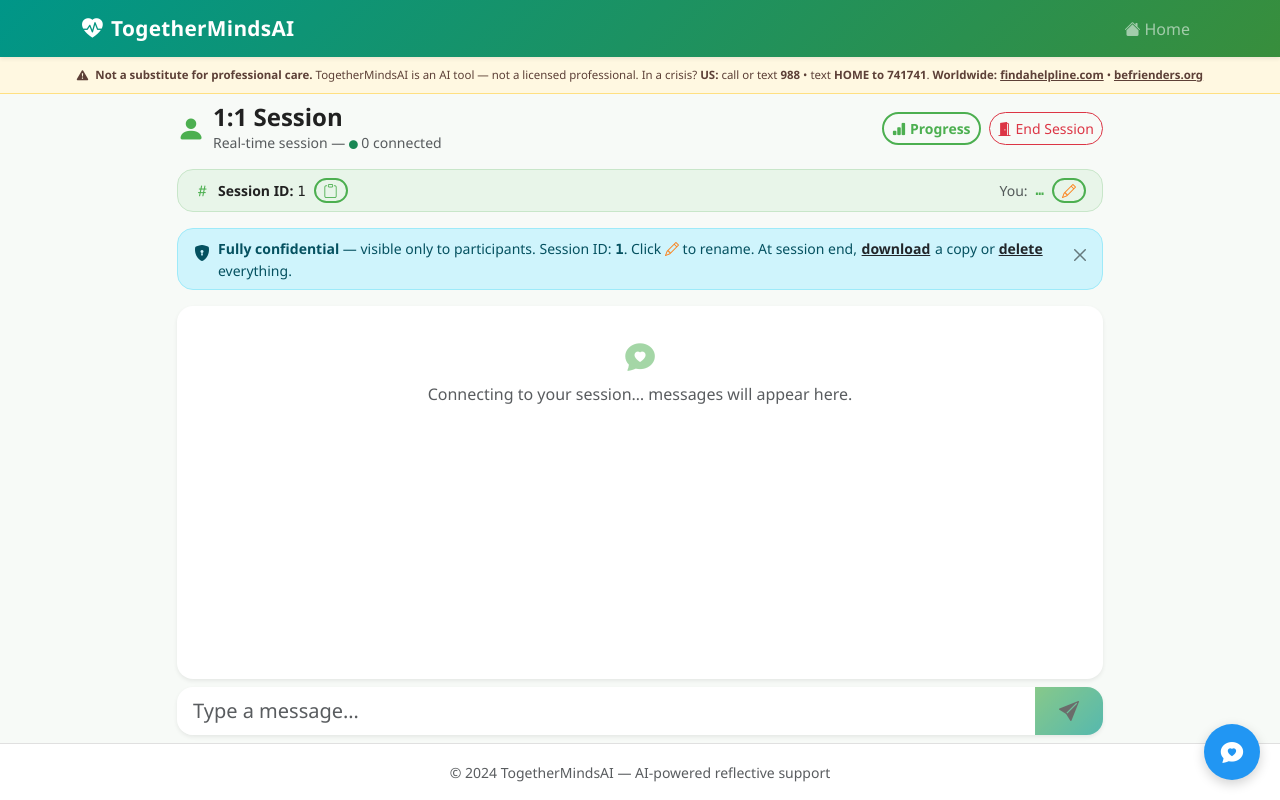
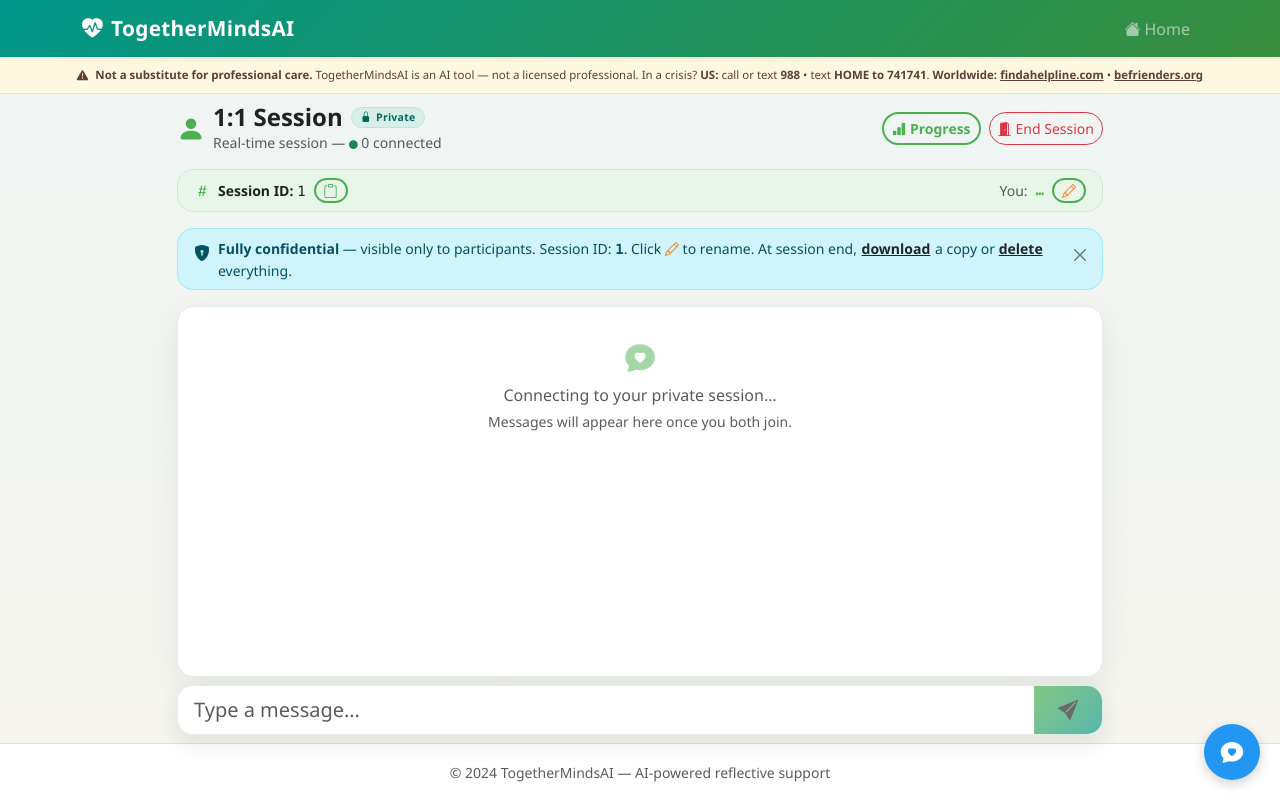
Before and after one commit to OnlineGBC/TogetherMindsAI, a Flask app: page /therapy/solo/1 in a window 1280 px wide. Run offline with Flask 3, Linux system fonts and the light colour scheme; the visitor is signed in with stand-in values (Sample User, id 1); tables that the repository leaves empty hold one stand-in row (values such as "Sample post"); parts of the project's set-up code (start-up, migrations or seed data) failed here and were passed over; some libraries are stand-ins or nearby versions.

Commit message:
1:1 client view: polish solo_live page (scoped)
Calm gradient background, elevated chat card and input bar, a 'Private' lock
chip in the header, and a clearer connecting/empty state. All scoped to
body.session-1to1 so the shared consumer couple/group/solo pages are untouched.

```diff
--- a/templates/solo_live.html
+++ b/templates/solo_live.html
@@ -1,8 +1,44 @@
 {% extends "base.html" %}
-{% block body_class %}therapy-page{% endblock %}
+{% block body_class %}therapy-page session-1to1{% endblock %}
 {% block title %}1:1 Session — TogetherMindsAI{% endblock %}
 
 {% block content %}
+<style>
+  /* Scoped to the therapist-led 1:1 page only (body.session-1to1) — leaves the
+     shared consumer couple/group/solo styling untouched. */
+  body.session-1to1 {
+    background: linear-gradient(180deg, #eef5f3 0%, #f6f4ee 100%);
+  }
+  body.session-1to1 .s1-private-chip {
+    display: inline-flex;
+    align-items: center;
+    gap: 0.3rem;
+    font-size: 0.66rem;
+    font-weight: 600;
+    letter-spacing: 0.02em;
+    color: #00695c;
+    background: #d8efe9;
+    border: 1px solid #bfe3da;
+    border-radius: 999px;
+    padding: 0.1rem 0.55rem;
+  }
+  body.session-1to1 .chat-window {
+    border: 1px solid #e3ece9 !important;
+    box-shadow: 0 10px 30px rgba(15, 60, 55, 0.08) !important;
+    background: #ffffff;
+  }
+  body.session-1to1 #chatBox { min-height: 48vh; }
+  body.session-1to1 .alert-share {
+    border: 1px solid #cfe6df;
+  }
+  body.session-1to1 .input-group {
+    box-shadow: 0 8px 22px rgba(15, 60, 55, 0.10) !important;
+    border: 1px solid #e3ece9;
+  }
+  body.session-1to1 .chat-input { background: #ffffff; }
+  /* Gentle modern bubble radius — scoped, doesn't touch couple/group */
+  body.session-1to1 .bubble { border-radius: 15px; }
+</style>
 <div class="row justify-content-center">
     <div class="col-12 col-lg-10 therapy-col">
 
@@ -11,7 +47,10 @@
             <div class="d-flex align-items-center gap-2 min-w-0">
                 <i class="bi bi-person-fill text-primary-green fs-3 flex-shrink-0"></i>
                 <div class="min-w-0">
-                    <h4 class="mb-0 fw-bold text-truncate">1:1 Session</h4>
+                    <div class="d-flex align-items-center gap-2">
+                        <h4 class="mb-0 fw-bold text-truncate">1:1 Session</h4>
+                        <span class="s1-private-chip flex-shrink-0"><i class="bi bi-lock-fill"></i>Private</span>
+                    </div>
                     <small class="text-muted d-none d-md-block">
                         Real-time session &mdash;
                         <i class="bi bi-circle-fill text-success" style="font-size:0.55rem"></i>
@@ -74,7 +113,8 @@
             <div class="card-body p-3" id="chatBox">
                 <div class="text-center text-muted py-5" id="emptyState">
                     <i class="bi bi-chat-heart-fill display-4 text-primary-green opacity-50"></i>
-                    <p class="mt-3">Connecting to your session… messages will appear here.</p>
+                    <p class="mt-3 mb-1">Connecting to your private session…</p>
+                    <p class="small mb-0">Messages will appear here once you both join.</p>
                 </div>
             </div>
         </div>
```
